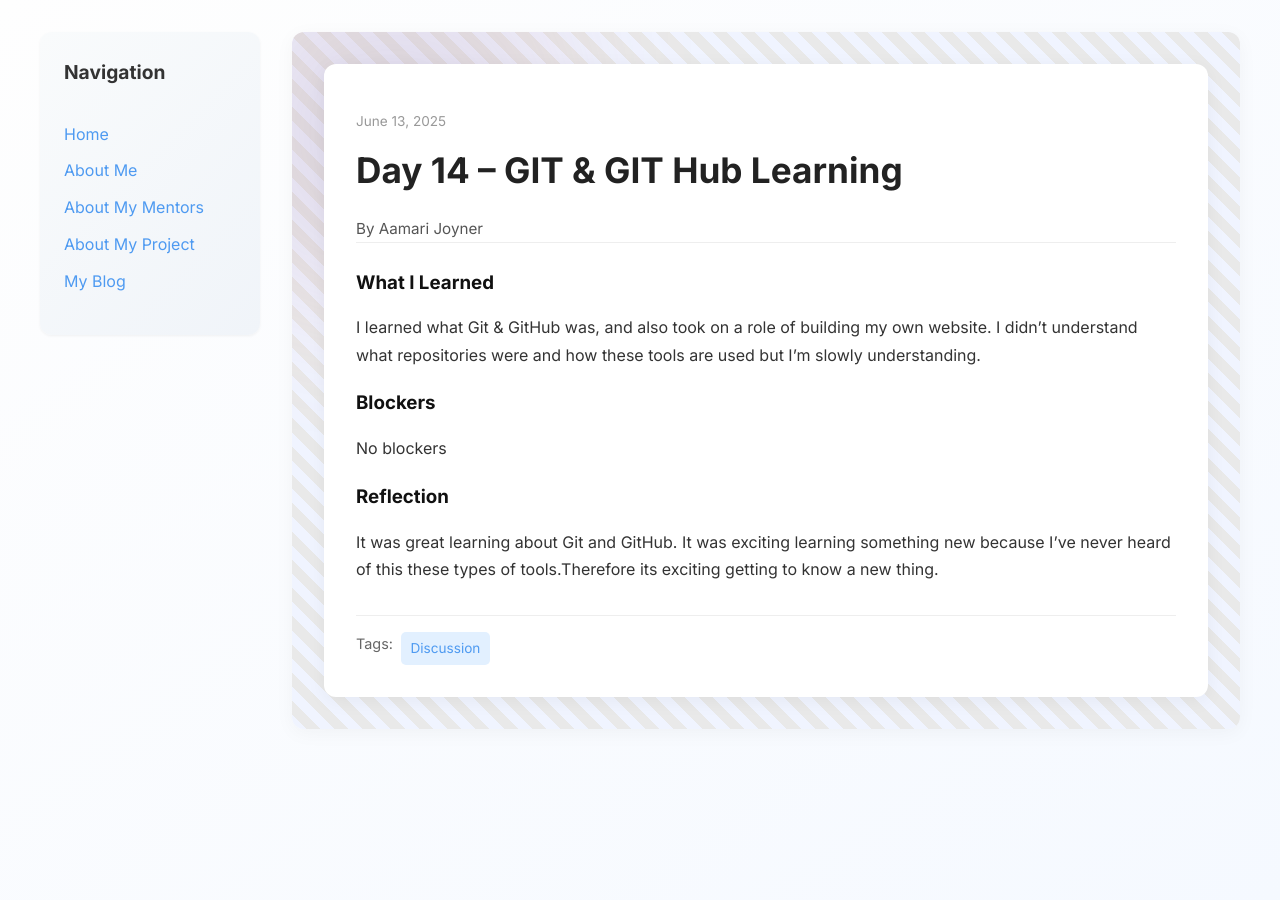
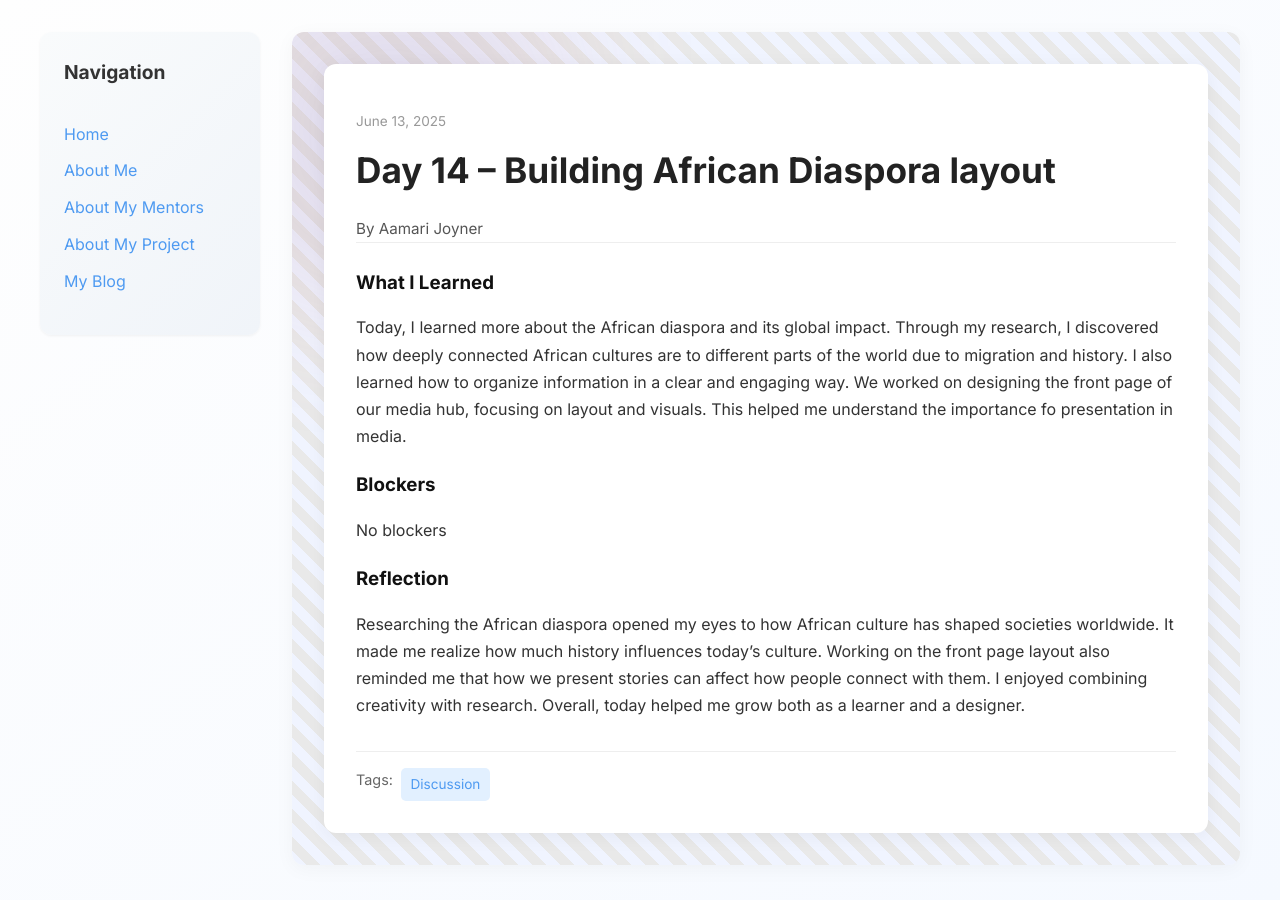
Before and after one commit to AamariJoyner/AamariJoyner.github.io, a Jekyll site: the page built from _posts/2025-06-13-day-14.md, in a window 1280 px wide. Built offline with Jekyll 4.4.1, drawn with Linux system fonts in a browser that asks for light colours.

Commit message:
Update 2025-06-13-day-14.md

```diff
--- a/_posts/2025-06-13-day-14.md
+++ b/_posts/2025-06-13-day-14.md
@@ -1,17 +1,17 @@
 ---
 layout: post
-title: "Day 14 – GIT & GIT Hub Learning"
+title: "Day 14 – Building African Diaspora layout"
 date: 2025-06-13
 author: Aamari Joyner
 permalink: /day14.html
 tags: ["Discussion"]
 
 what_i_learned: |
-  I learned what Git & GitHub was, and also took on a role of building my own website. I didn't understand what repositories were and how these tools are used but I'm slowly understanding.
+  Today, I learned more about the African diaspora and its global impact. Through my research, I discovered how deeply connected African cultures are to different parts of the world due to migration and history. I also learned how to organize information in a clear and engaging way. We worked on designing the front page of our media hub, focusing on layout and visuals. This helped me understand the importance fo presentation in media.
 
 blockers: |
     No blockers
 
 reflection: |
-  It was great learning about Git and GitHub. It was exciting learning something new because I've never heard of this these types of tools.Therefore its exciting getting to know a new thing.
+  Researching the African diaspora opened my eyes to how African culture has shaped societies worldwide. It made me realize how much history influences today's culture. Working on the front page layout also reminded me that how we present stories can affect how people connect with them. I enjoyed combining creativity with research. Overall, today helped me grow both as a learner and a designer.
 ---
```
